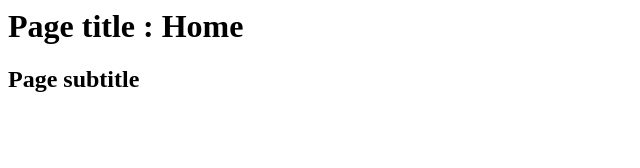
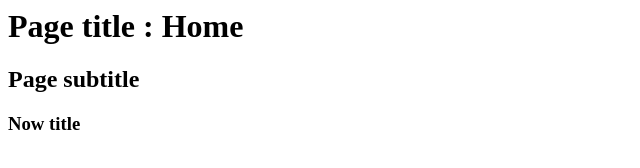
Before and after one commit to djordjevic-zoran/gitTest, a plain HTML site: page index.html in a window 1280 px wide. Shown: the full height of the page, 0-640 px from the left. Drawn offline with Linux system fonts and the light colour scheme.

Commit message:
change content

```diff
--- a/index.html
+++ b/index.html
@@ -1,2 +1,3 @@
 <h1>Page title : Home </h1>
 <h2>Page subtitle</h2>
+<h3>Now title</h3>
```
Also changed, not shown: about.html (+1 -0 lines).
